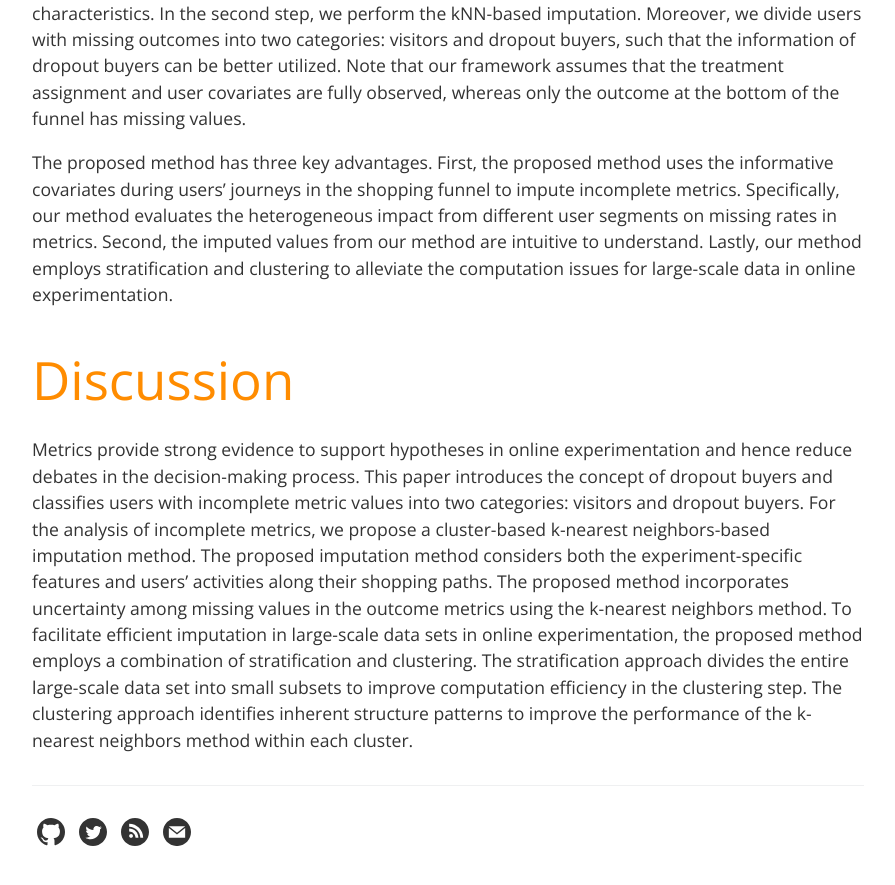
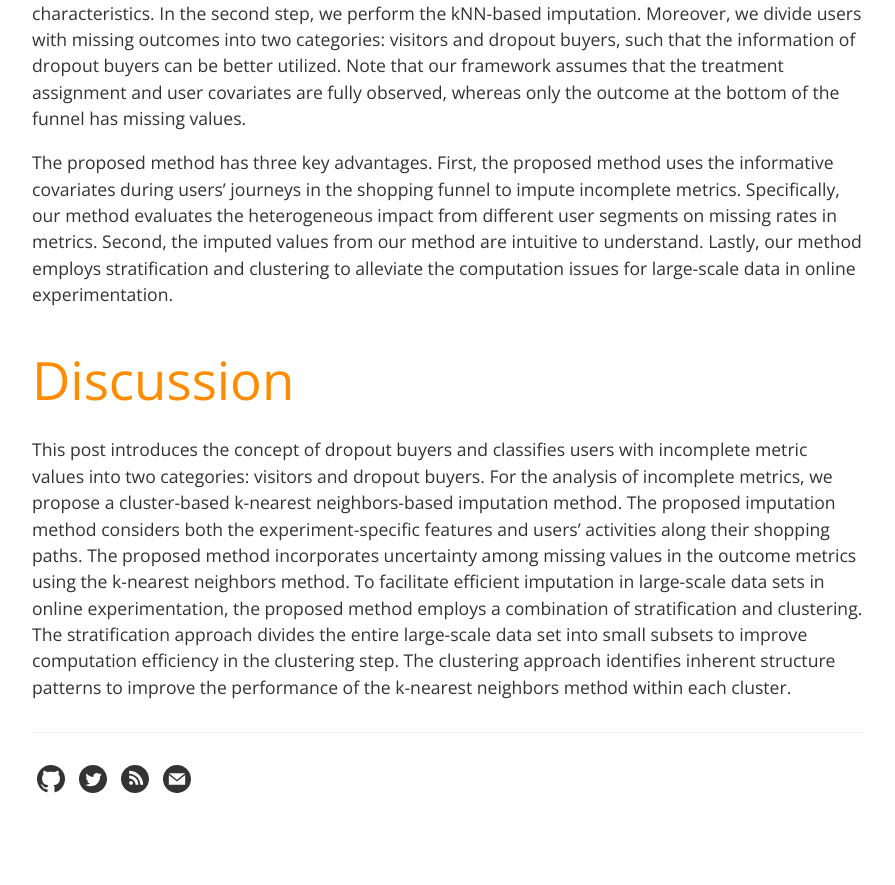
Before and after one commit to xwdeng80/blog, a Jekyll site: the page built from _posts/2022-08-28-large-online-experiments.md, in a window 1280 px wide and 900 px high, scrolled down 1760 px. Shown: the top 885 px of the window, without its empty margins (192-1087 px from the left). Built offline with Jekyll 4.4.1, drawn with Linux system fonts in a browser that asks for light colours; after the commit the page ends 2607 px from its top, so only the background shows below that.

Commit message:
Update 2022-08-28-large-online-experiments.md

```diff
--- a/_posts/2022-08-28-large-online-experiments.md
+++ b/_posts/2022-08-28-large-online-experiments.md
@@ -42,8 +42,7 @@ different user segments on missing rates in metrics. Second, the imputed values
 to alleviate the computation issues for large-scale data in online experimentation.
 
 # Discussion
-Metrics provide strong evidence to support hypotheses in online experimentation and hence
-reduce debates in the decision-making process. This paper introduces the concept of dropout
+This post introduces the concept of dropout
 buyers and classifies users with incomplete metric values into two categories: visitors and
 dropout buyers. For the analysis of incomplete metrics, we propose a cluster-based k-nearest
 neighbors-based imputation method. The proposed imputation method considers both the
```
